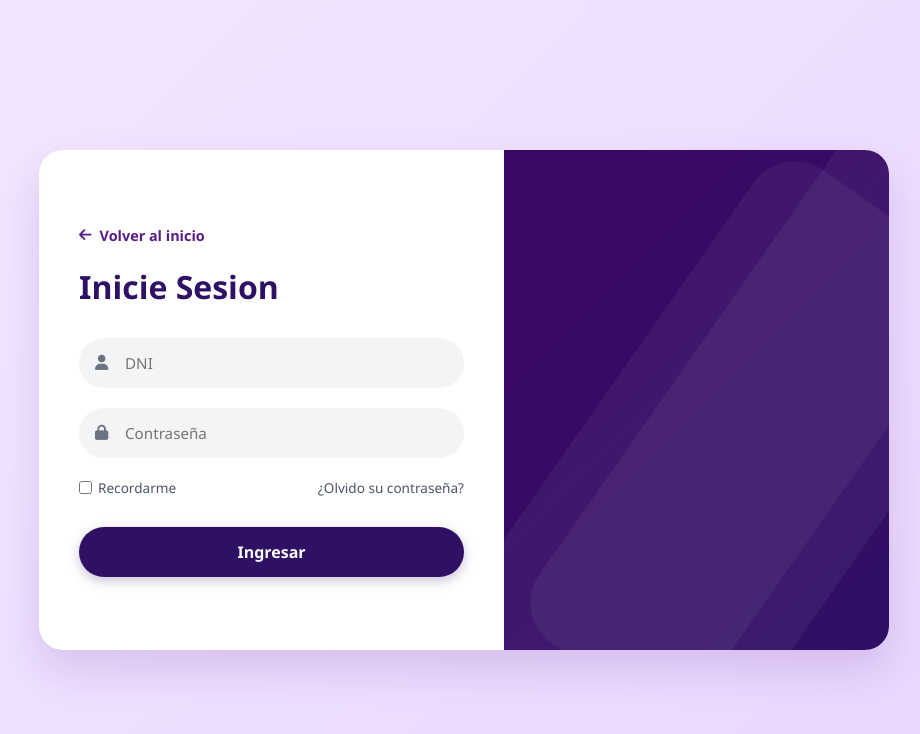
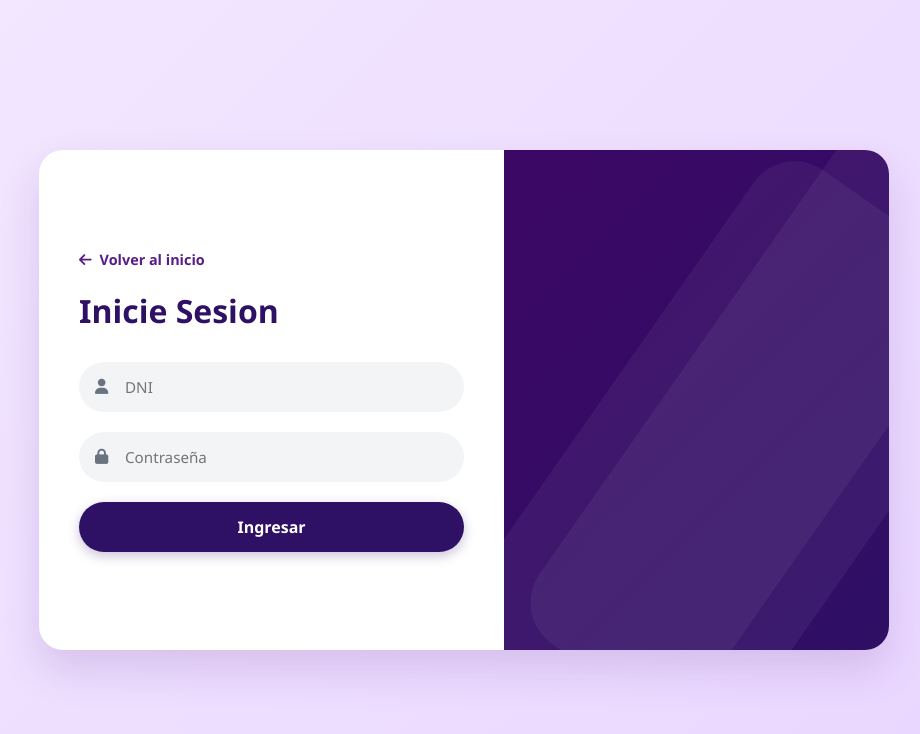
Before and after one commit to melanie-rs/control-empleados, a PHP site: page /login.php in a window 1280 px wide. Shown: the top 734 px of the page, without its empty margins (176-1096 px from the left). Run offline with PHP 8.4, Linux system fonts and the light colour scheme.

Commit message:
Quité el recordarme y el olvidé mi contraseña

```diff
--- a/css/estilo.css
+++ b/css/estilo.css
@@ -149,15 +149,6 @@ body, .index-body, .panel-body {
     background-color: #ffffff;
     border-color: #581c87;
     box-shadow: 0 0 0 3px rgba(88, 28, 135, 0.15);
-}
-
-.form-options {
-    display: flex;
-    justify-content: space-between;
-    align-items: center;
-    font-size: 0.85rem;
-    color: #4b5563;
-    margin-bottom: 30px;
 }
 
 .remember-me {
--- a/login.php
+++ b/login.php
@@ -91,13 +91,6 @@ if ($_SERVER["REQUEST_METHOD"] === "POST") {
                     >
                 </div>
 
-                <div class="form-options">
-                    <label class="remember-me">
-                        <input type="checkbox"> Recordarme
-                    </label>
-                    <a href="#" class="forgot-password">¿Olvido su contraseña?</a>
-                </div>
-
                 <button type="submit" class="btn-submit">Ingresar</button>
 
             </form>
--- a/registrar_empleado.php
+++ b/registrar_empleado.php
@@ -19,7 +19,7 @@ if ($_SERVER["REQUEST_METHOD"] === "POST") {
     if (!empty($nombre) && !empty($apellido) && !empty($dni) && !empty($password)) {
         $password_hash = password_hash($password, PASSWORD_DEFAULT);
 
-        $sql_insert = "INSERT INTO empleados (nombre, apellido, dni, password) VALUES (?, ?, ?, ?)";
+        $sql_insert = "INSERT INTO empleados (nombre, apellido, dni, clave) VALUES (?, ?, ?, ?)";
         $stmt_insert = $conexion->prepare($sql_insert);
 
         if ($stmt_insert) {
```
